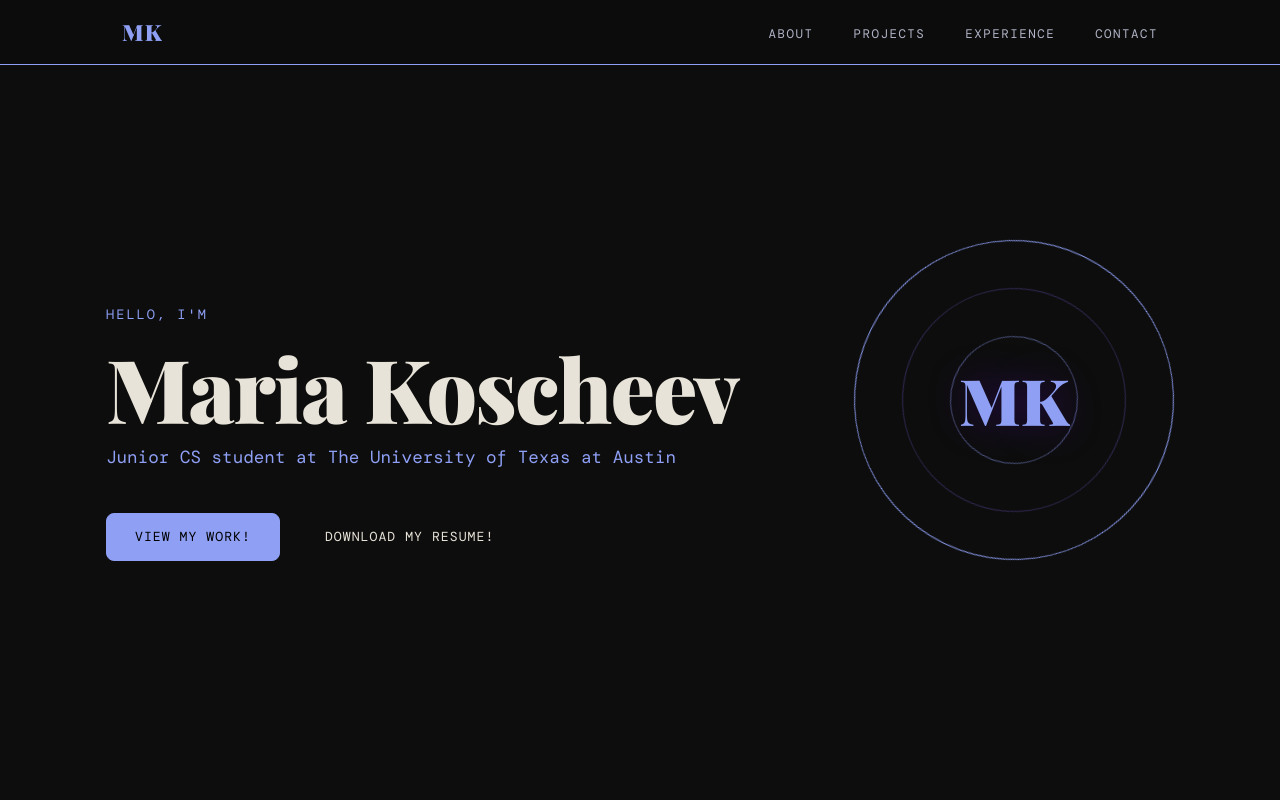
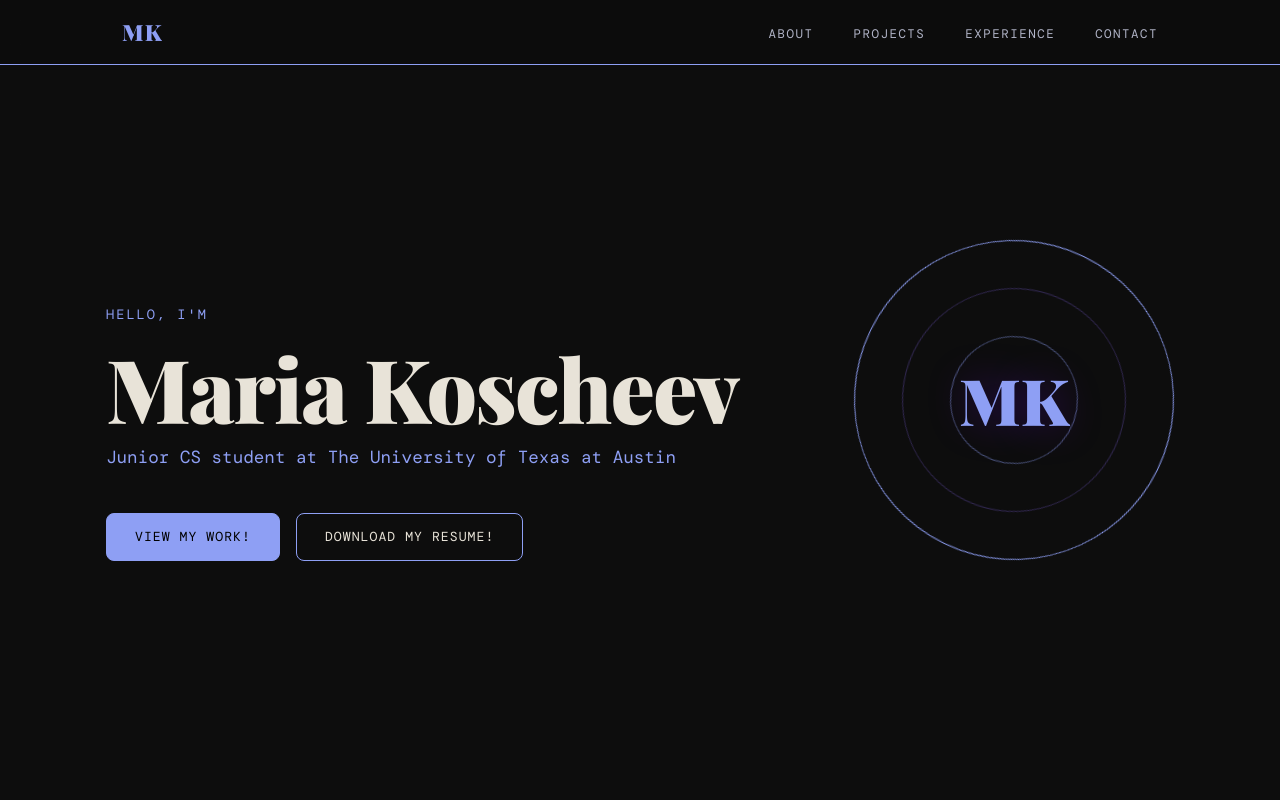
Before and after one commit to mkoscheev321/MariaKoscheevPortfolio, a React (Vite) app: page / in a window 1280 px wide. Shown: the top 800 px of the page. Built offline with nearby package versions, Linux system fonts and the light colour scheme.

Commit message:
change resume button to be ghost type

```diff
--- a/src/App.jsx
+++ b/src/App.jsx
@@ -160,7 +160,7 @@ function Hero() {
           <a
           href={`${import.meta.env.BASE_URL}Maria_Koscheev_Resume.pdf`}
           download="Maria_Koscheev_Resume.pdf"
-          className="btn btn-secondary"
+          className="btn btn-ghost"
         >
           Download my resume!
         </a>
```
